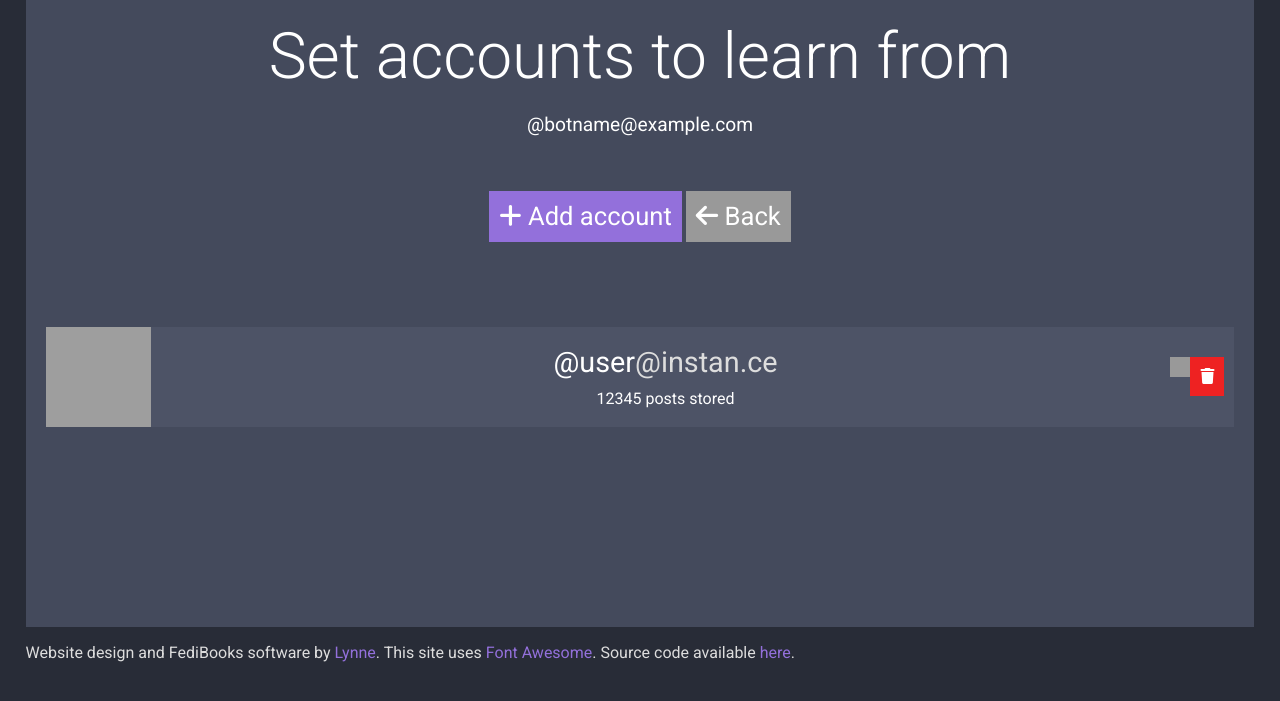
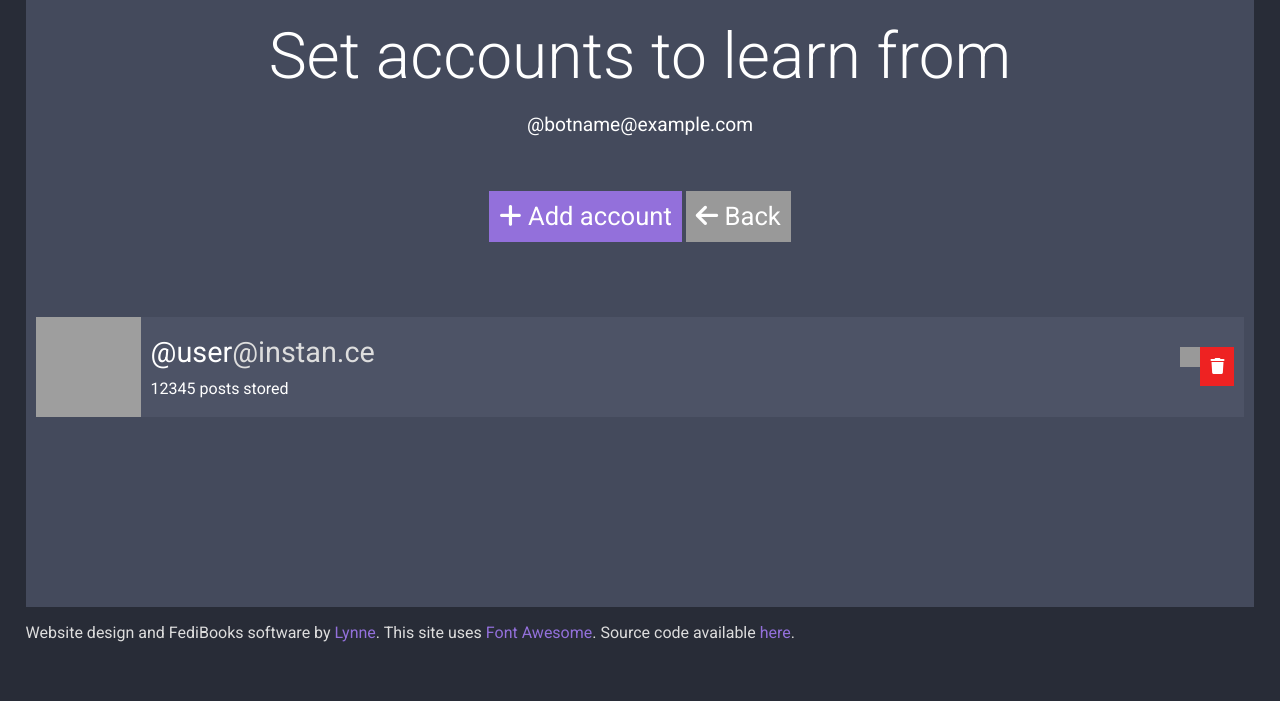
Before and after one commit to Lynnesbian/FediBooks, a Flask app: page /bot/accounts/1 in a window 1280 px wide. Shown: the part 27-728 px from the top of the page. Run offline with Flask 2, Linux system fonts and the light colour scheme; parts of the project's set-up code (start-up, migrations or seed data) failed here and were passed over; some libraries are stand-ins or nearby versions; grey boxes are pictures that could not be loaded.

Commit message:
removed outer div

```diff
--- a/templates/bot_accounts.html
+++ b/templates/bot_accounts.html
@@ -16,7 +16,6 @@
 		</p>
 	</div>
 
-	<div class="container centred">
 	<div class="container" style="min-height: 300px;">
 		<div class="row light">
 			<div class="panel-icon"></div>
@@ -29,7 +28,6 @@
 			</div>
 		</div>
 	</div>
-	</div>
 
 	{% include 'footer.html' %}
 </body>
```
Lines whose indentation alone changed are shown as unchanged.
